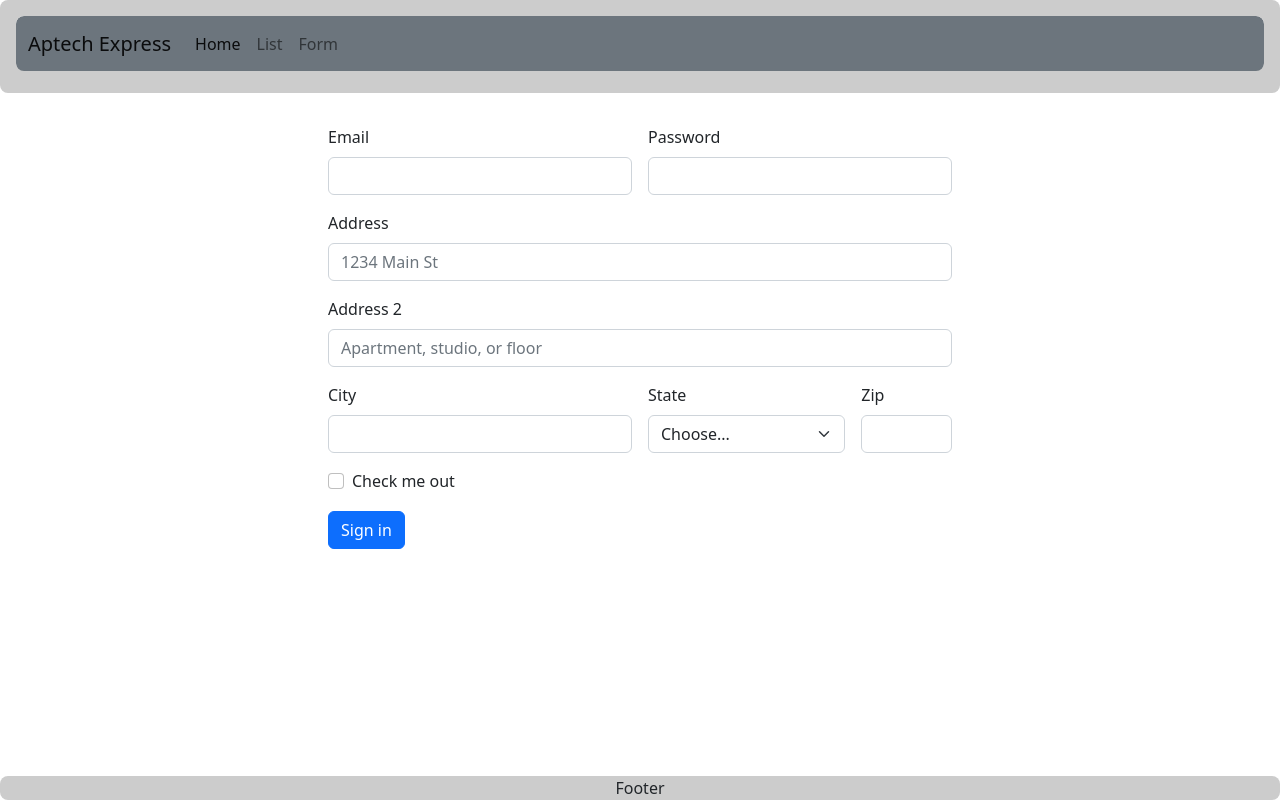
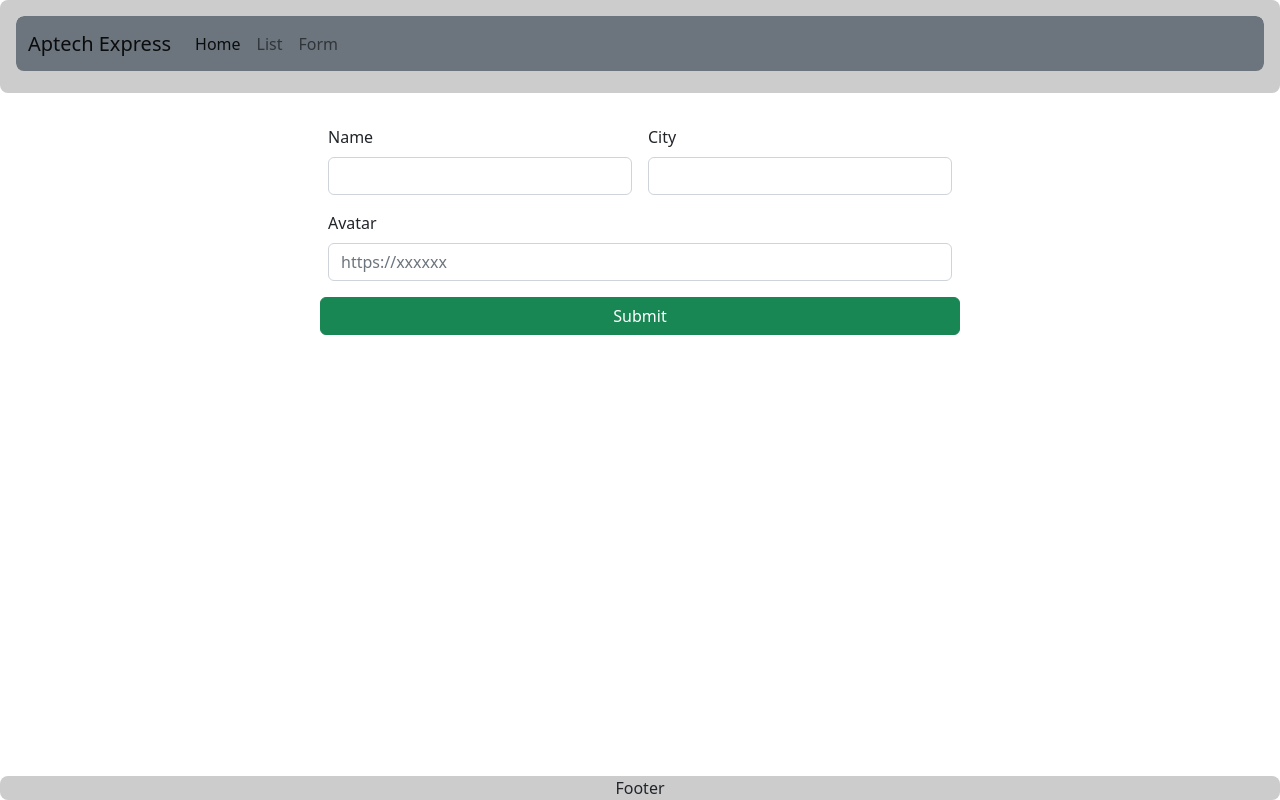
Before and after one commit to Archie110799/AEB32-manhph, a plain HTML site: page 2-Examples/Web/form.html in a window 1280 px wide. Drawn offline with Linux system fonts and the light colour scheme; files whose address does not match are found by name.

Commit message:
add code

```diff
--- a/2-Examples/Web/form.html
+++ b/2-Examples/Web/form.html
@@ -10,7 +10,7 @@
       href="./bootstrap-5.2.1-dist/css/bootstrap.min.css"
     />
     <link rel="stylesheet" href="./css/common.css" />
-    <link rel="stylesheet" href="./css/header.css">
+    <link rel="stylesheet" href="./css/header.css" />
   </head>
   <body>
     <header class="bg__ccc p-3 rounded-3">
@@ -19,27 +19,27 @@
         frameborder="0"
         class="h__55px w-100 rounded-3"
       ></iframe>
-
     </header>
     <form class="row g-3 w-50 m-auto my-3" onsubmit="return false">
       <div class="col-md-6">
-        <label for="inputEmail4" class="form-label">Email</label>
-        <input type="email" class="form-control" id="inputEmail4" />
+        <label for="inputName" class="form-label">Name</label>
+        <input type="text" class="form-control" id="inputName" />
       </div>
       <div class="col-md-6">
-        <label for="inputPassword4" class="form-label">Password</label>
-        <input type="password" class="form-control" id="inputPassword4" />
+        <label for="inputCity" class="form-label">City</label>
+        <input type="text" class="form-control" id="inputCity" />
       </div>
       <div class="col-12">
-        <label for="inputAddress" class="form-label">Address</label>
+        <label for="inputAddress" class="form-label">Avatar</label>
         <input
           type="text"
           class="form-control"
-          id="inputAddress"
-          placeholder="1234 Main St"
+          id="inputAvatar"
+          placeholder="https://xxxxxx"
         />
       </div>
-      <div class="col-12">
+      <button class="btn btn-success" onclick="handleSubit()">Submit</button>
+      <!-- <div class="col-12">
         <label for="inputAddress2" class="form-label">Address 2</label>
         <input
           type="text"
@@ -71,7 +71,7 @@
       </div>
       <div class="col-12">
         <button type="submit" class="btn btn-primary" onclick="handleSignin()" >Sign in</button>
-      </div>
+      </div> -->
     </form>
     <footer class="bg__ccc text-center fixed-bottom rounded-3">Footer</footer>
     <!-- config js bt -->
@@ -80,18 +80,30 @@
     <script src="./js/action/user.js"></script>
     <script src="./js/form.js"></script>
     <script>
-      function handleSignin() {
-        let elmInputCity = document.getElementById('inputCity')
-        // input type text, email, password -> quan ly gia tri = value
+      function handleSubit() {
+        let elmName = document.getElementById("inputName");
+        let elmCity = document.getElementById("inputCity");
+        let elmAvatar = document.getElementById("inputAvatar");
 
-        elmInputCity.value = 'Ha Noi' // setValue elm
-        console.log(elmInputCity.value); // getValue elm
-
-
-        // input type checkbox, radio -> elm.checked
-        handleGetUser()
-
-
+        let user = {
+          name: elmName.value,
+          city: elmCity.value,
+          avatar: elmAvatar.value,
+        };
+        console.log(user);
+        let user_post = 'https://632878a09a053ff9aab8cf03.mockapi.io/api/v1/users'
+        fetch(user_post, {
+          method: "POST",
+          headers: { "Content-Type": "application/json", },
+          body: JSON.stringify(user),
+        })
+          .then((response) => response.json())
+          .then((data) => {
+            console.log(data);
+          })
+          .catch((error) => {
+            console.error("Error:", error);
+          });
       }
     </script>
   </body>
--- a/2-Examples/Web/js/form.js
+++ /dev/null
@@ -1,5 +0,0 @@
-const handleGetUser = async () => {
-  // let res = await methodGetAsync("users");
-  // console.log(res);
-  postUser()
-};
```
Also changed, not shown: 2-Examples/Web/js/list.js (+38 -15 lines), 2-Examples/Web/list.html (+2 -1 lines).
